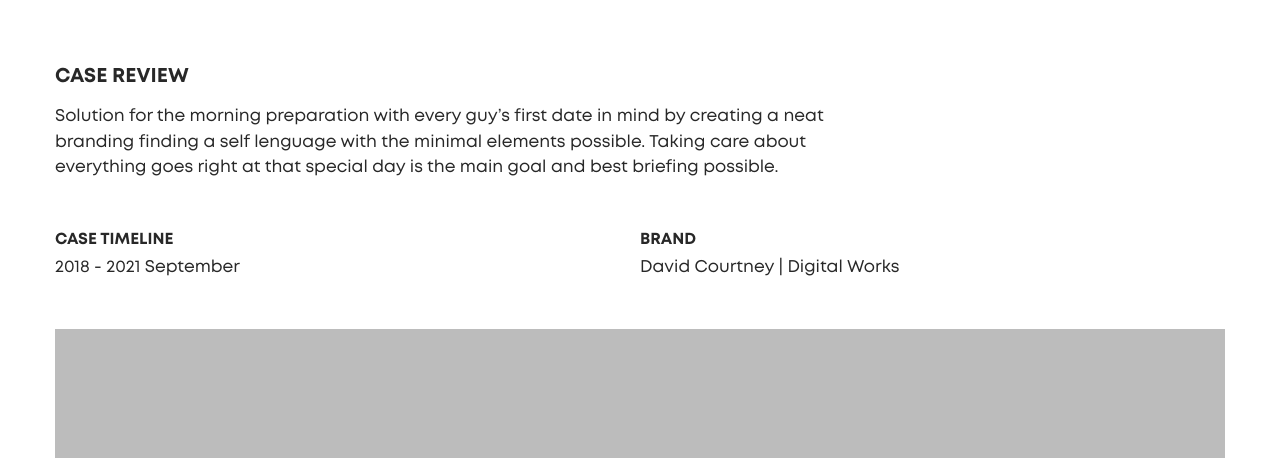
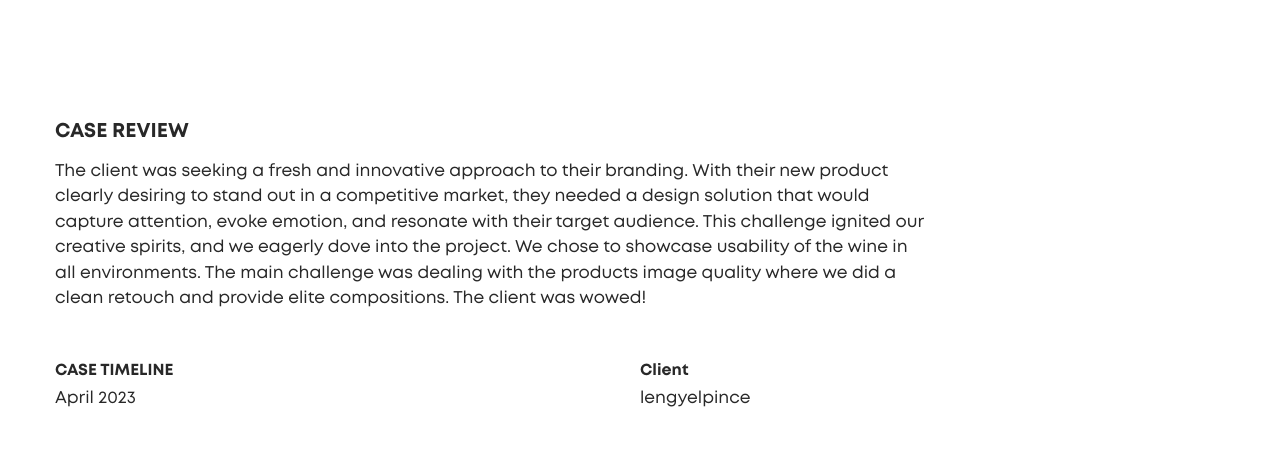
Before and after one commit to newtonoluoch7/nojo, a PHP site: page /case-detail in a window 1280 px wide. Shown: the part 1626-2084 px from the top of the page. Run offline with PHP 8.4, Linux system fonts and the light colour scheme.

Commit message:
Case detail

```diff
--- a/case-detail.php
+++ b/case-detail.php
@@ -4,8 +4,12 @@
 <Header class="header">
 <div class="page-title">
  	<div class="container">
-<h2>Project name <br> </h2>
-	<h4>Project description</h4>
+<h2>Wine Campaign <br> </h2>
+	<h5 style= "line-height:1.8;">The Client was a hungarian winery <a href="https://lengyelpince.wineshop.hu/" target="_blank"> <b>lengyelpince</b></a> located in the famous wine region of Hungary; Tokaj, North East of Budapest.
+		They wanted a clean concept that would cement their new brand <i>"Minek Nevezzelek"</i> as the new thing in town.
+		Tokaj wine region is a historical wine region located in northeastern Hungary and
+		southeastern Slovakia. It is also one of the seven larger wine regions of Hungary.
+	</h5>
 </div>
 </Header>
 
@@ -13,53 +17,57 @@
 <!-- end header -->
 <section class="page-header">
 <figure>
-	<img src="images/works-detail03.jpg" alt="Image">
+	<img src="images/minek-street.jpg" alt="Image">
 </figure>
 </section>
 <!-- end page-header -->
 <section class="case-detail">
 <div class="container">
 	<div class="row no-gutters">
-		<div class="col-lg-8">
+		<div class="col-lg-9">
 		<h5>CASE REVIEW</h5>
-			<p>Solution for the morning preparation with every guy’s first date in mind by creating a neat branding finding a self lenguage with the minimal elements possible. Taking care about everything goes right at that special day is the main goal and best briefing possible.</p>
+			<p>The client was seeking a fresh and innovative approach to their branding. With their new product clearly desiring
+				to stand out in a competitive market, they needed a design solution that would capture attention, evoke emotion,
+				and resonate with their target audience. This challenge ignited our creative spirits, and we eagerly dove into the project.
+				We chose to showcase usability of the wine in all environments. The main challenge was dealing with the products image quality where we did a clean retouch and provide elite compositions. The client was wowed!</p>
 		</div>
 		<!-- end col-8 -->
 		<div class="col-md-6">
 			<h6>CASE TIMELINE</h6>
-			<p>2018 - 2021 September</p>
+			<p>April 2023 </p>
 		</div>
 		<!-- end col-6 -->
 		<div class="col-md-6">
-			<h6>BRAND</h6>
-			<p>David Courtney | Digital Works</p>
+			<h6>Client</h6>
+			<p><a href="https://lengyelpince.wineshop.hu/" target="_blank"> lengyelpince</a></p>
 		</div>
 		<!-- end col-6 -->
-		<div class="col-12"><figure><img src="images/works-detail02.jpg" alt="Image"></figure></div>
+		<div class="col-12"><figure><img src="images/minek3.png" alt="Image"></figure></div>
 		<!-- end col-12 -->
 		<div class="col-lg-8">
-		<h5>WIREFRAMING</h5>
-			<p>Solution for the morning preparation with every guy’s first date in mind by creating a neat branding finding a self lenguage with the minimal elements possible. Taking care about everything goes right at that special day is the main goal and best briefing possible.</p>
+		<h5>RAW MATERIALS</h5>
+			<p>We had primary materials with different lighting from the products photography and our stock proposed background, this was a challenge, but that`s what we do, and we loved it.
+				We balanced the lighting and harmonized the product to archieve the desired results.</p>
 		</div>
 		<!-- end col-8 -->
-		<div class="col-lg-6"><figure><img src="images/works-detail03.jpg" alt="Image"></figure></div>
+		<div class="col-lg-6"><figure><img src="images/minek-road.jpg" alt="Image"></figure></div>
 		<!-- end col-6 -->
-		<div class="col-lg-6"><figure><img src="images/works-detail04.jpg" alt="Image"></figure></div>
+		<div class="col-lg-6"><figure><img src="images/minek-stones.jpg" alt="Image"></figure></div>
 		<!-- end col-6 -->
 		<div class="col-md-6">
 			<h6>COLORS</h6>
-			<p>Blue | Gray | Black | White</p>
+			<p>Maroon | Gold| Black | White</p>
 		</div>
 		<!-- end col-6 -->
 		<div class="col-md-6">
-			<h6>ICONS</h6>
-			<p>Iconify Flat Icon Set</p>
+			<h6>Theme</h6>
+			<p>City | Nature | Soft</p>
 		</div>
 		<!-- end col-6 -->
-		<div class="col-12"><figure><img src="images/works-detail05.jpg" alt="Image"></figure></div>
+		<div class="col-12"><figure><img src="images/minek5.png" alt="Image"></figure></div>
 		<!-- end col-12 -->
 		<div class="col-12">
-			<h3>Thanks for Watching</h3>
+			<h3>Thanks for checking us out</h3>
 		</div>
 		<!-- end col-12 -->
 	</div>
--- a/index.php
+++ b/index.php
@@ -75,9 +75,9 @@
       </li>
       <li>
         <div class="project-box">
-          <figure class="project-image reveal-effect masker wow"> <a href="case-detail.php" data-fancybox><img src="images/minek-street.jpg" alt="Image"></a> </figure>
+          <figure class="project-image reveal-effect masker wow"> <a href="case-detail.php"><img src="images/minek-street.jpg" alt="Image"></a> </figure>
           <div class="project-content">
-            <h3><a href="images/works01.jpg" data-fancybox>Fine wine for fine company</a></h3>
+            <h3><a href="case-detail.php">Fine wine for fine company</a></h3>
             <small>Branding strategy/Design</small> </div>
           <!-- end project-content -->
         </div>
```
Also changed, not shown: cases.php (+1 -66 lines), images/Minek-road.jpg (added), images/minek-stones.jpg (added), 6 other files.
